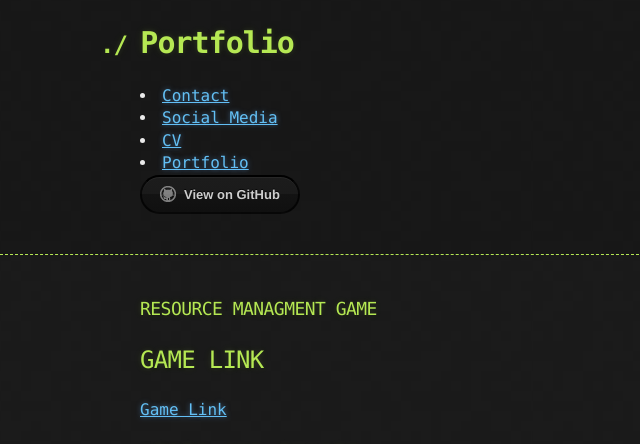
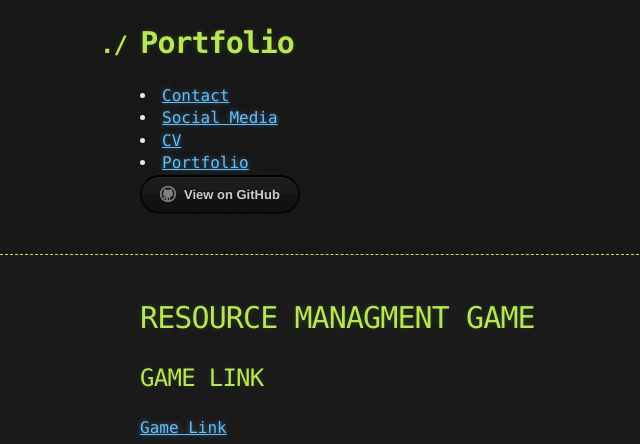
Before and after one commit to RyanBroadway/Portfolio, a Jekyll site: the page built from Collage_FMP.md, in a window 1280 px wide. Shown: the top 444 px of the page, without its empty margins (0-640 px from the left). Built offline with Jekyll 4.4.1, drawn with Linux system fonts in a browser that asks for light colours; our own code applies the rules of GitHub Pages for plain Markdown files; comment, search, counter and statistics services are not loaded; the repository's description, which GitHub fills in, is left out.

```diff
--- a/Collage_FMP.md
+++ b/Collage_FMP.md
@@ -1,4 +1,4 @@
-### RESOURCE MANAGMENT GAME
+# RESOURCE MANAGMENT GAME
 
 ## GAME LINK
 [Game Link](https://simmer.io/@Ryan_Broadway/~8bf3cc9e-686e-c469-3178-ec34578044e1)
```
